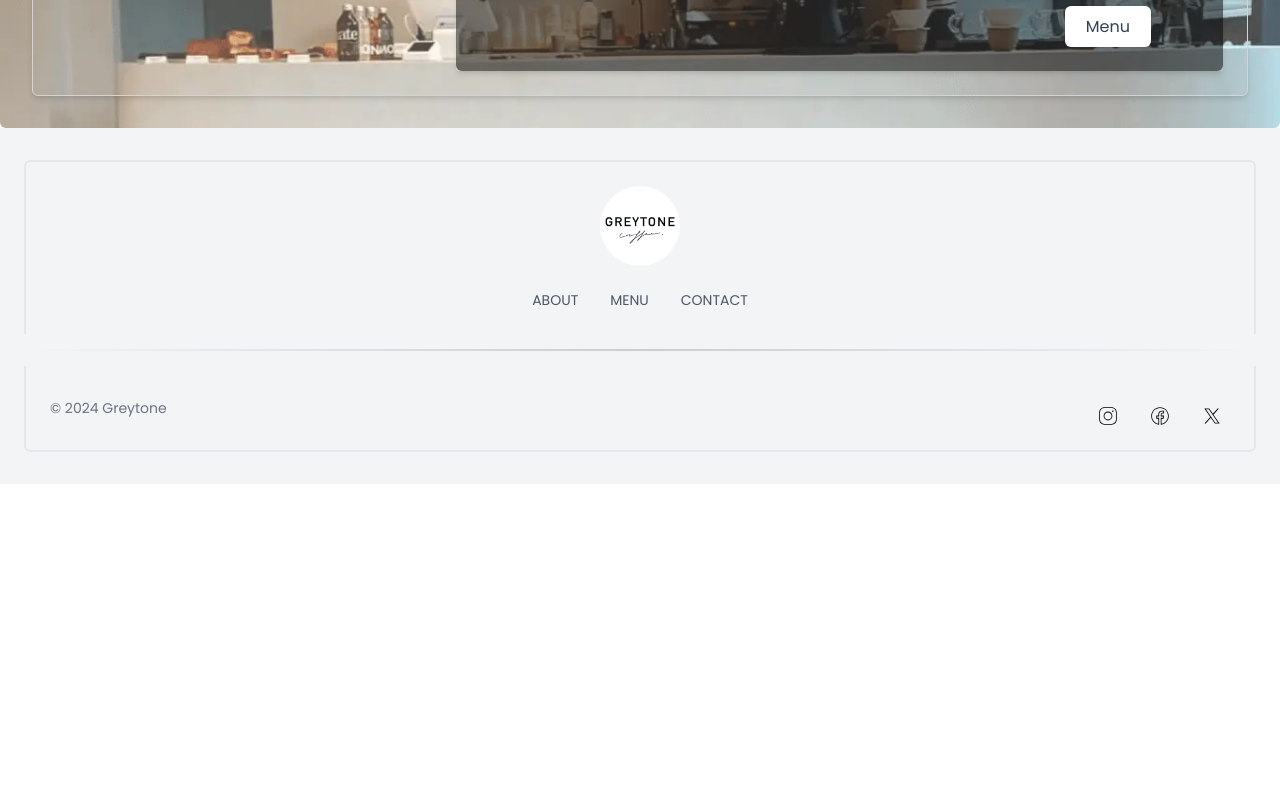
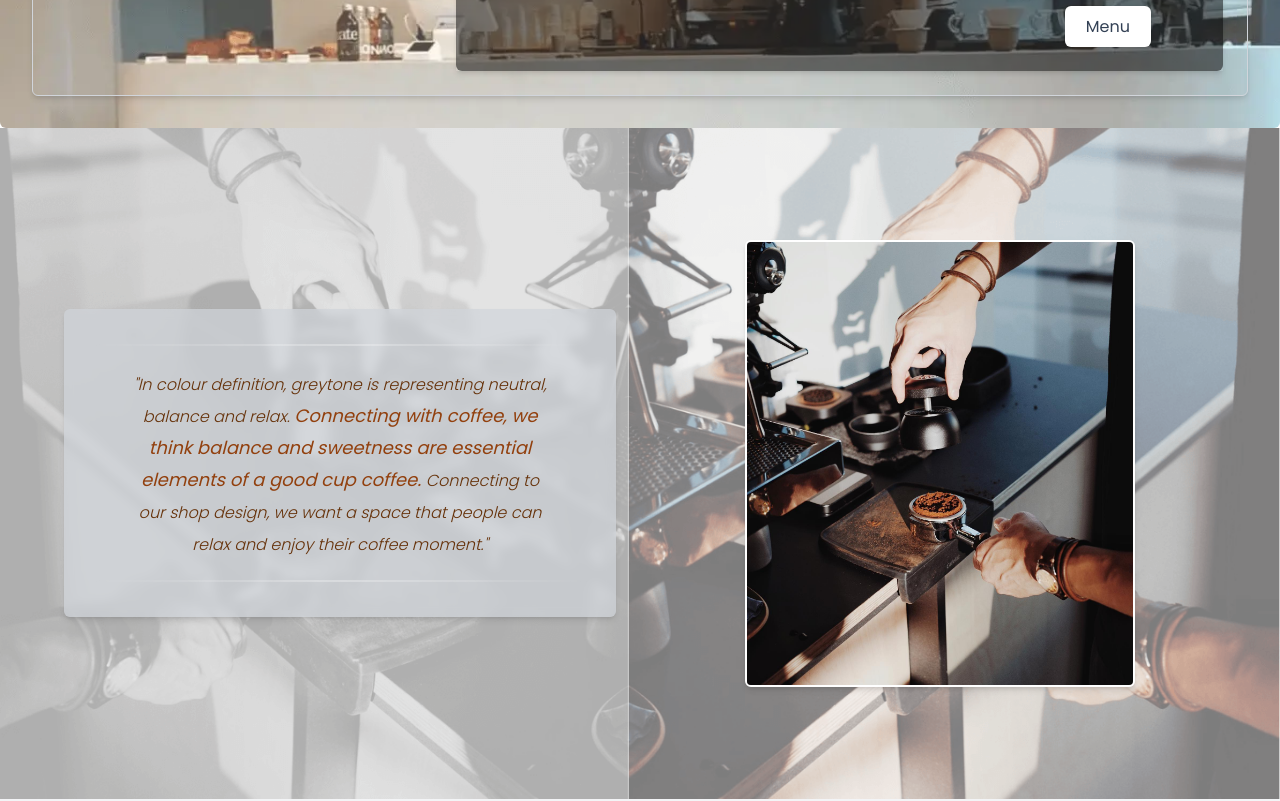
Before and after one commit to Samuellaudev/nextjs-cafe-template, a Next.js app: page / in a window 1280 px wide. Shown: the part 460-1261 px from the top of the page. Before the commit the page ends 944 px from the top, so only its background shows below. Built offline with nearby package versions, Linux system fonts and the light colour scheme.

Commit message:
Finished Home Page - Quote Section (Desktop View)

```diff
--- a/app/page.js
+++ b/app/page.js
@@ -1,9 +1,11 @@
 import Hero from "@/components/Hero";
+import Quote from "@/components/Quote";
 
 export default function Home() {
   return (
     <>
       <Hero />
+      <Quote />
     </>
   );
 }
--- /dev/null
+++ b/components/Quote.jsx
@@ -0,0 +1,44 @@
+import Image from 'next/image'
+
+const ThinLine = () => (
+  <span className="my-5 relative flex justify-center">
+    <div className="absolute inset-x-6 top-1/2 h-px -translate-y-1/2 bg-transparent bg-gradient-to-r from-transparent via-white to-transparent opacity-60"></div>
+  </span>
+)
+
+const Quote = () => {
+  return (
+    <section className="relative mx-auto max-w-screen-xl px-4 py-8 sm:px-6 lg:px-8">
+      {/* Background Image */}
+      <div className="absolute inset-0 bg-cover bg-center bg-no-repeat opacity-70" style={ { backgroundImage: "url('/images/quote_bg.png')" } }></div>
+      {/* Content */}
+      <div className="relative z-10 container grid grid-cols-1 md:grid-cols-2 gap-4 px-4 py-20 mx-auto text-center text-white">
+        <div className='relative col-span-1 md:col-span-1 my-auto mx-4'>
+          <div className="absolute inset-0 bg-gray-300/70 rounded-md shadow-md backdrop-blur-sm"></div>
+          <div className="relative py-4">
+            <ThinLine />
+            <p className="mt-6 md:px-16 text-base italic font-thin text-[#66320a] leading-loose">
+              "In colour definition, greytone is representing neutral, balance and relax.
+              <span className='text-[#92400E] text-lg font-normal'>&nbsp;Connecting with coffee, we think balance and sweetness are essential elements of a good cup coffee.&nbsp;</span>
+              Connecting to our shop design, we want a space that people can relax and enjoy their coffee moment."
+            </p>
+            <ThinLine />
+          </div>
+        </div>
+        <div className='col-span-1'>
+          <Image
+            src='/images/barista_1.jpg'
+            alt="Barista brewing coffee"
+            className='mx-auto h-auto w-2/3 border-2 border-white rounded-md shadow-md'
+            width={ 0 }
+            height={ 0 }
+            sizes='100vw'
+            priority={ true }
+          />
+        </div>
+      </div>
+    </section>
+  )
+}
+
+export default Quote
```
Also changed, not shown: public/images/barista_1.jpg (added), public/images/quote_bg.png (added).
